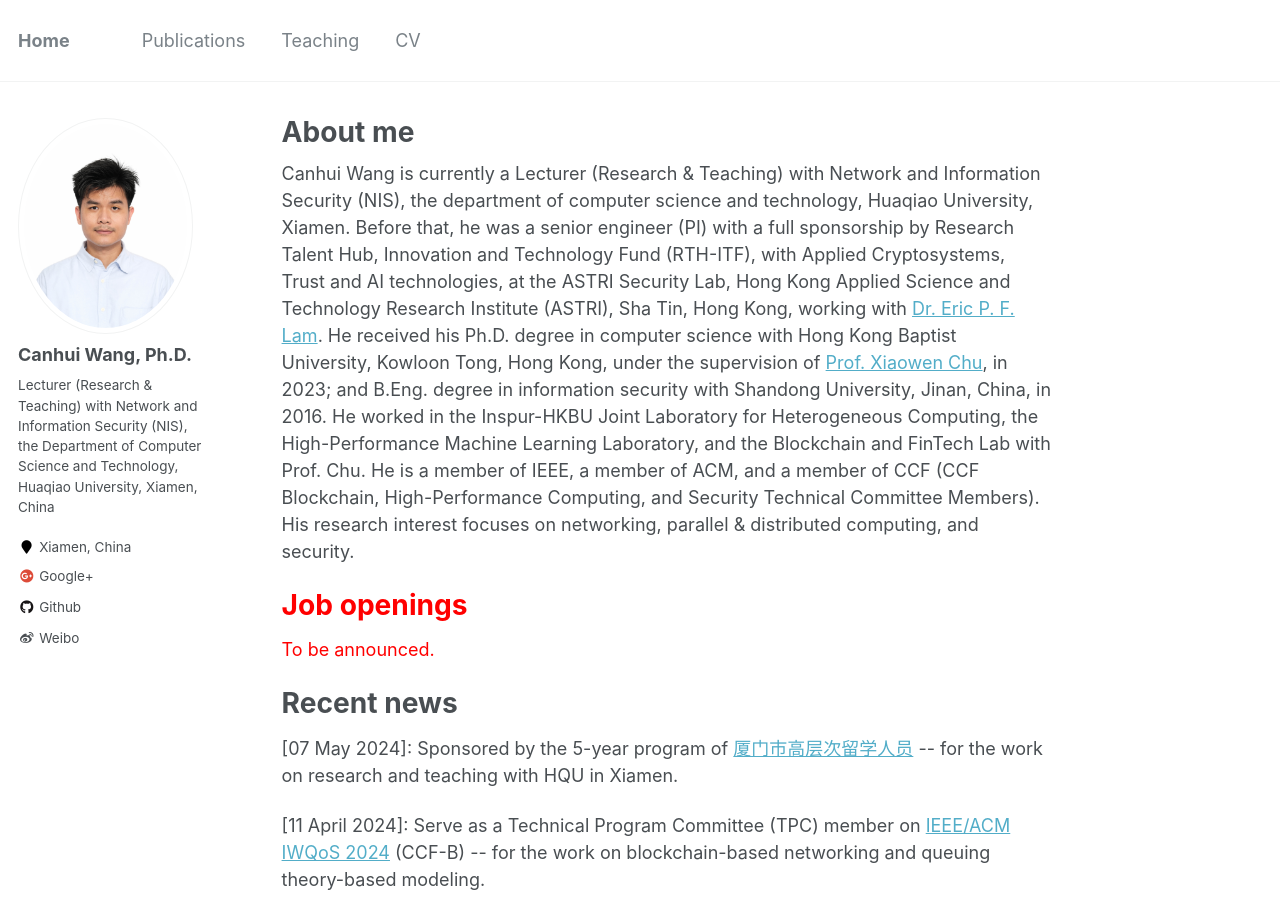
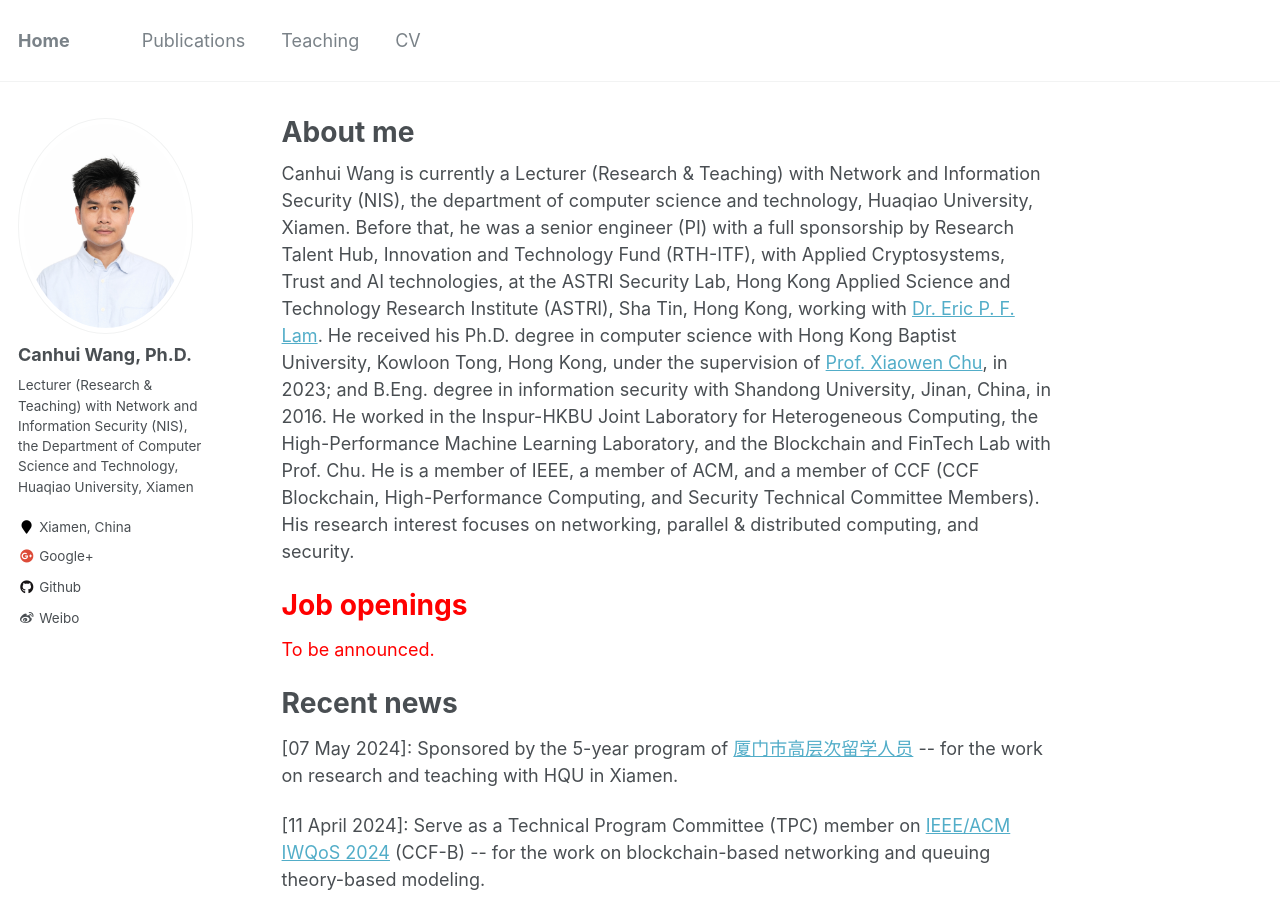
Before and after one commit to Canhui/canhui.github.io, a Jekyll site: the page built from _pages/about.md, in a window 1280 px wide and 900 px high. Built offline with Jekyll 4.4.1, drawn with Linux system fonts in a browser that asks for light colours.

Commit message:
Update _config.yml

```diff
--- a/_config.yml
+++ b/_config.yml
@@ -82,7 +82,7 @@ analytics:
 author:
   name             : "Canhui Wang, Ph.D."
   avatar           : "chwang.jpg" # "profile.png"
-  bio              : "Lecturer (Research & Teaching) with Network and Information Security (NIS), the Department of Computer Science and Technology, Huaqiao University, Xiamen, China"
+  bio              : "Lecturer (Research & Teaching) with Network and Information Security (NIS), the Department of Computer Science and Technology, Huaqiao University, Xiamen"
   location         : "Xiamen, China"
   # employer         : "Hong Kong Baptist University"
   # #pubmed           : "https://www.ncbi.nlm.nih.gov/pubmed/?term=john+snow"
```
